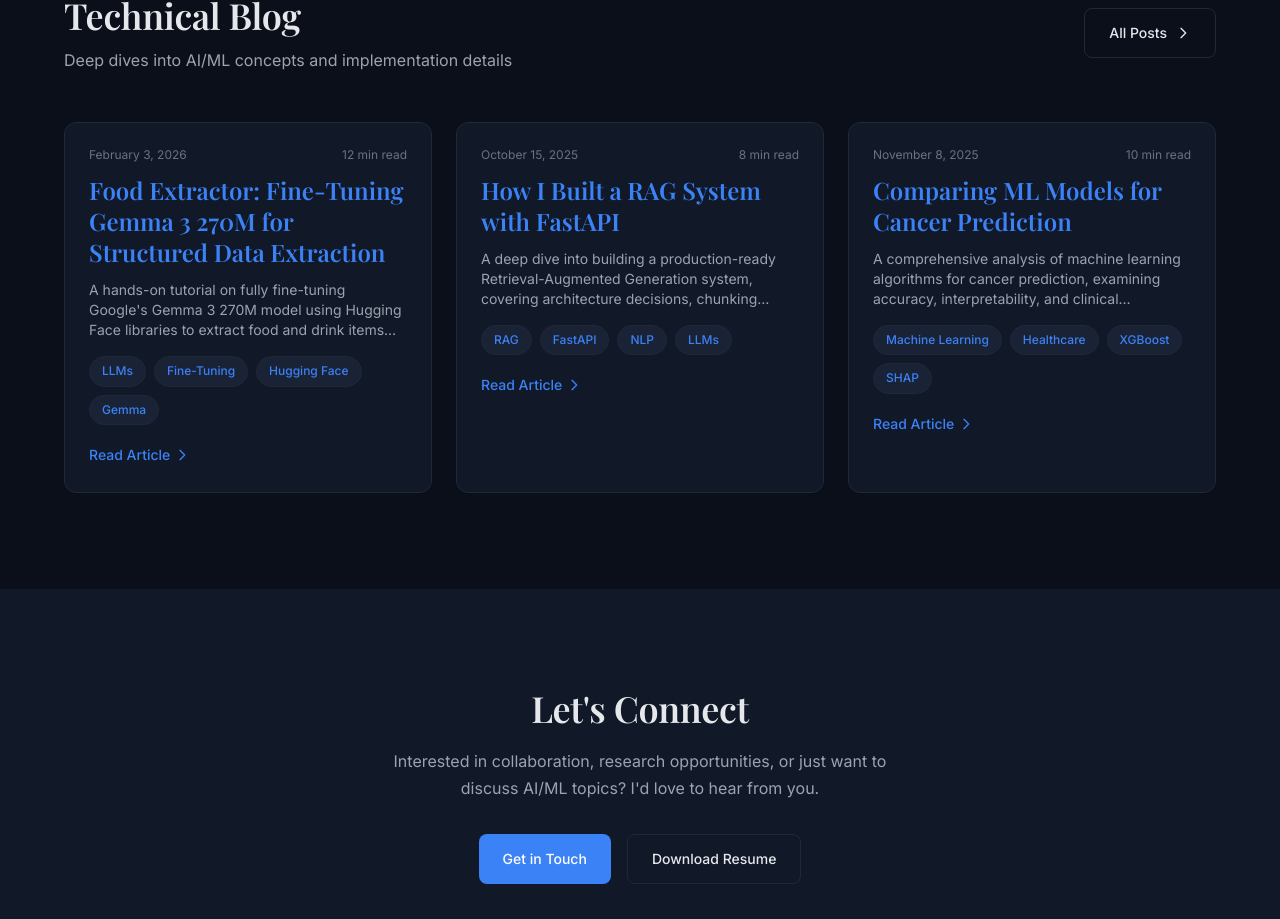
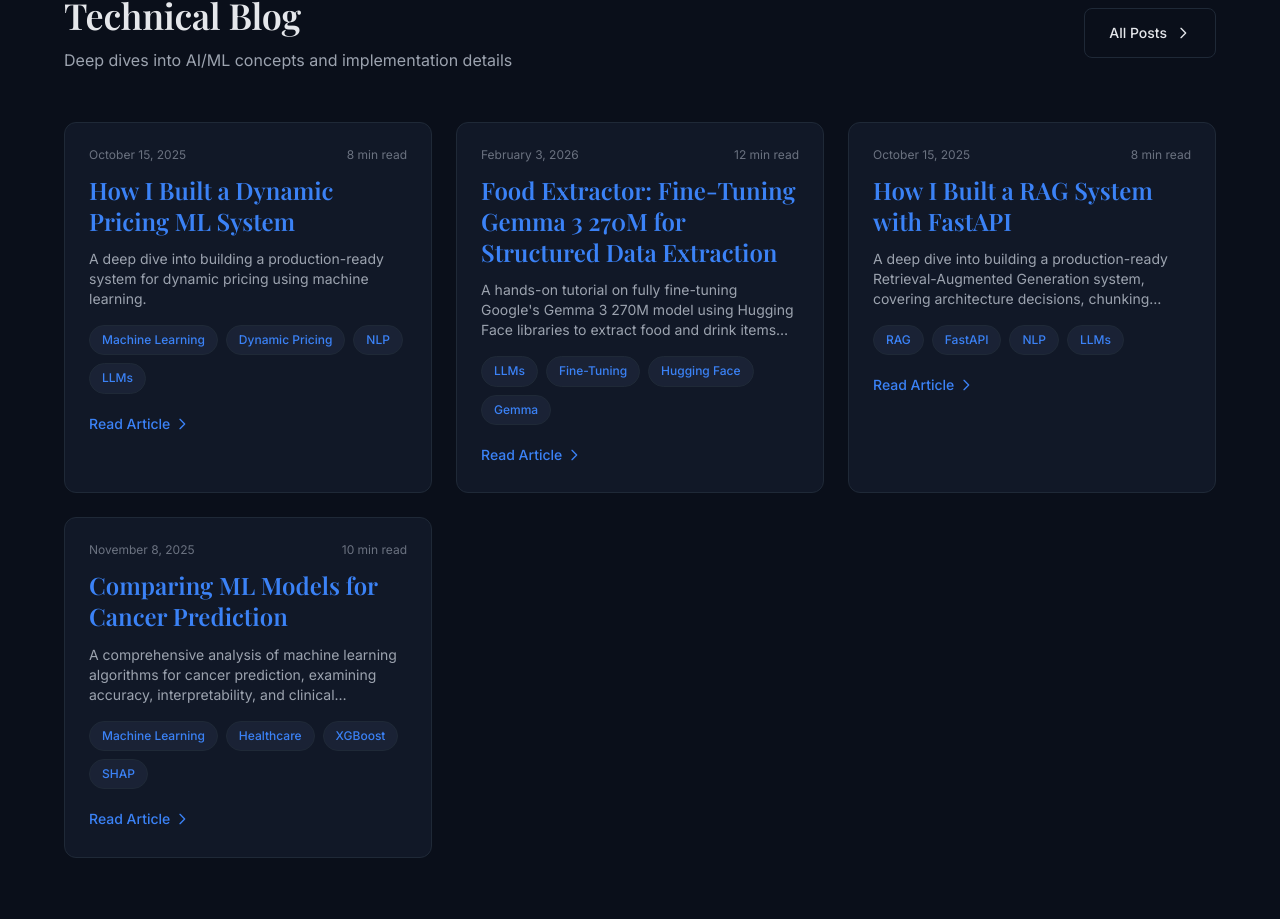
Before and after one commit to danishsyed-dev/my-blog, a Next.js app: page / in a window 1280 px wide. Shown: the part 2092-3011 px from the top of the page. Built offline with nearby package versions, Linux system fonts and the light colour scheme; a web font is replaced by a local one.

Commit message:
feat: Add initial blog post data including an interface and several blog post entries.

```diff
--- a/src/data/blog.ts
+++ b/src/data/blog.ts
@@ -10,6 +10,48 @@ export interface BlogPost {
 }
 
 export const blogPosts: BlogPost[] = [
+    {
+        id: 'Dynamic Pricing ML System',
+        title: 'How I Built a Dynamic Pricing ML System',
+        excerpt: 'A deep dive into building a production-ready system for dynamic pricing using machine learning.',
+        content: `
+## Introduction
+A Dynamic Pricing ML System that predicts optimal prices for retail products to maximize sales revenue. Built with LightGBM, Flask, and a beautiful web UI.
+
+🎯 What Does This Project Do?
+Given a product (identified by stockcode), this system predicts:
+
+How many units will sell at different price points
+What is the optimal price to maximize total revenue
+Business Question
+"If I price product X at $Y, how many will I sell and what's my revenue?"
+
+✨ Key Features
+Feature	Description
+🤖 ML Models	LightGBM + ElasticNet ensemble for robust predictions
+🌐 REST API	Flask-based API with CORS support
+🎨 Web UI	Beautiful, responsive prediction interface
+📊 Visualizations	Interactive charts showing price vs. sales curves
+🚀 Production Ready	Docker support for AWS Lambda/SageMaker deployment
+⚡ Fast Inference	~1-2 seconds per prediction
+🏗️ System Architecture
+┌─────────────────┐     ┌─────────────────┐     ┌─────────────────┐
+│   Raw Data      │────→│  Data Pipeline  │────→│  Processed Data │
+│  (CSV/Excel)    │     │  (Engineering)  │     │   (Parquet)     │
+└─────────────────┘     └─────────────────┘     └─────────────────┘
+                                                        │
+                                                        ↓
+┌─────────────────┐     ┌─────────────────┐     ┌─────────────────┐
+│   Predictions   │←────│   Flask API     │←────│  ML Models      │
+│   (JSON/UI)     │     │   (Waitress)    │     │  (LightGBM)     │
+└─────────────────┘     └─────────────────┘     └─────────────────┘
+
+        `.trim(),
+        tags: ['Machine Learning', 'Dynamic Pricing', 'NLP', 'LLMs', 'Python'],
+        date: '2025-10-15',
+        readTime: '8 min read',
+        featured: true
+    },
     {
         id: 'food-extractor',
         title: 'Food Extractor: Fine-Tuning Gemma 3 270M for Structured Data Extraction',
```
